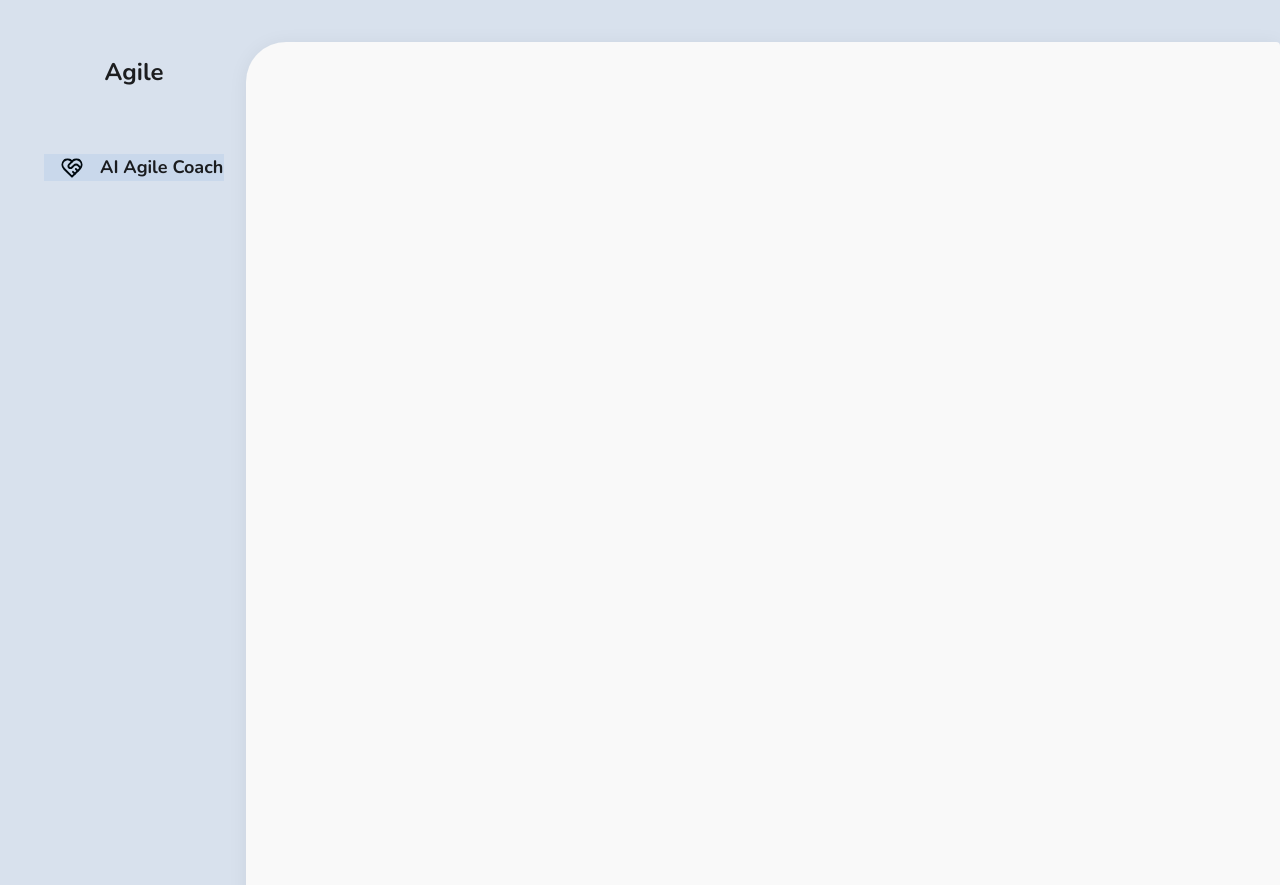
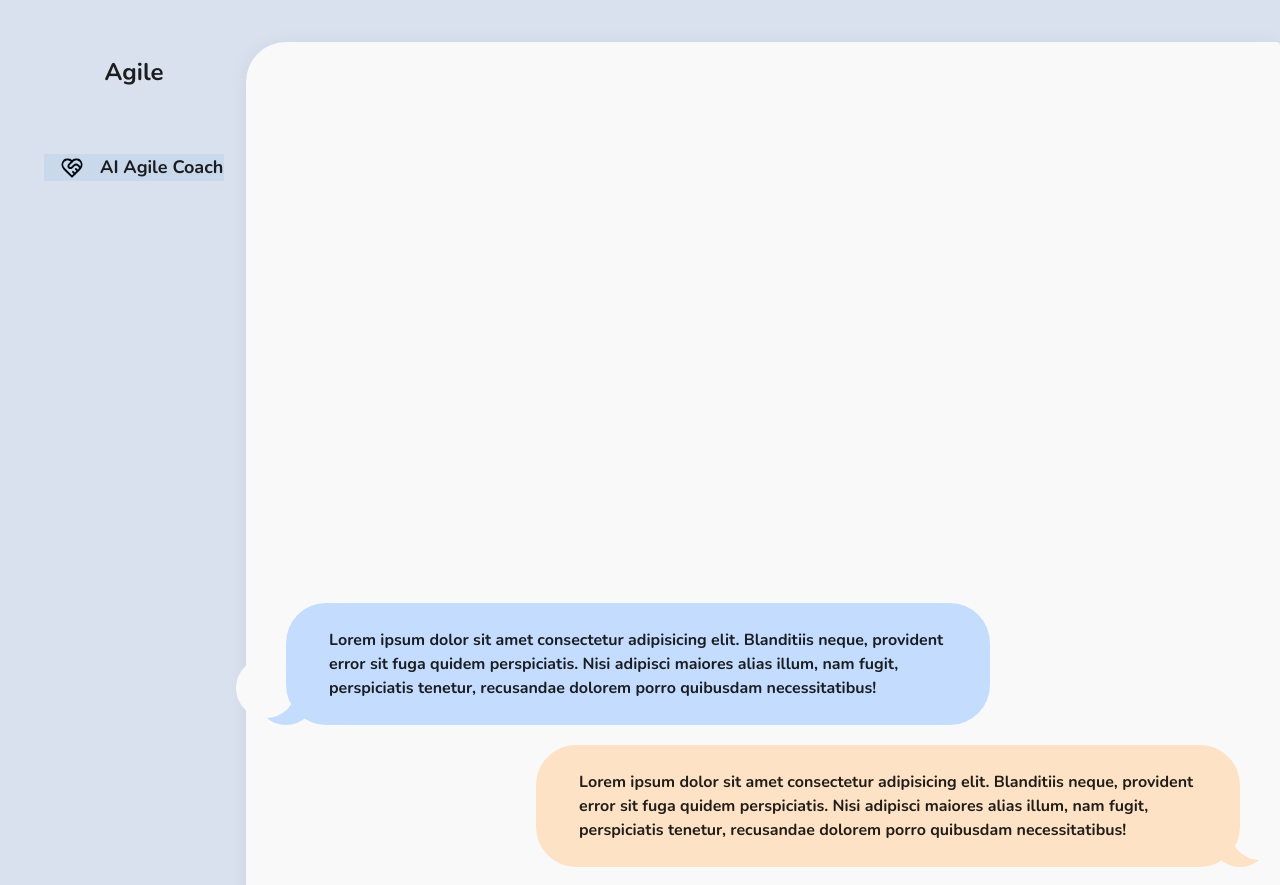
Before and after one commit to Vokoloven/saas-insiders-test-front, a React (Vite) app: page /chat in a window 1280 px wide. Shown: the top 885 px of the page. Built offline with nearby package versions, Linux system fonts and the light colour scheme.

Commit message:
chore: added style for sys msg and user

```diff
--- a/src/components/form/Form.jsx
+++ b/src/components/form/Form.jsx
@@ -4,6 +4,7 @@ import { Input } from './Input';
 
 export const Form = () => {
   return (
+    <Box sx={{ display: 'flex', justifyContent: 'center' }}>
       <FormControl
         onSubmit={(e) => {
           e.preventDefault();
@@ -26,5 +27,6 @@ export const Form = () => {
           </IconButton>
         </Box>
       </FormControl>
+    </Box>
   );
 };
--- a/src/components/ui/BottomNavigation/BottomNavigation.jsx
+++ b/src/components/ui/BottomNavigation/BottomNavigation.jsx
@@ -1,7 +1,5 @@
 import { useEffect, useState } from 'react';
-import Box from '@mui/material/Box';
-import BottomNavigation from '@mui/material/BottomNavigation';
-import BottomNavigationAction from '@mui/material/BottomNavigationAction';
+import { Box, BottomNavigation, BottomNavigationAction } from '@mui/material/';
 import HomeIcon from '@mui/icons-material/Home';
 import { HeartHandShakeIcon } from '../../../assets/HeartHandShakeIcon';
 import { Link } from 'react-router-dom';
--- a/src/components/ui/ChatWrapper/ChatWrapper.jsx
+++ b/src/components/ui/ChatWrapper/ChatWrapper.jsx
@@ -34,10 +34,11 @@ export const ChatWrapper = ({ children }) => {
         <Container
           sx={{
             maxWidth: '1200px',
-            display: 'flex',
-            justifyContent: 'center',
+            // display: 'flex',
+            // justifyContent: 'center',
             px: '40px',
             pb: '40px',
+            zIndex: 1,
           }}
         >
           {children}
--- /dev/null
+++ b/src/components/ui/Message/Message.jsx
@@ -0,0 +1,90 @@
+import { Box } from '@mui/material/';
+
+export const Message = () => {
+  return (
+    <>
+      <Box sx={{ display: 'flex', justifyContent: 'flex-start' }}>
+        <Box
+          sx={{
+            position: 'relative',
+            py: '25px',
+            px: '43px',
+            bgcolor: 'background.msgUser',
+            borderRadius: '40px',
+            mb: '20px',
+            maxWidth: '704px',
+
+            '&::before': {
+              content: '""',
+              borderRadius: '100%',
+              position: 'absolute',
+              width: '60px',
+              height: '60px',
+              zIndex: -1,
+              backgroundColor: 'background.msgUser',
+              bottom: '0',
+              left: '-30px',
+            },
+            '&::after': {
+              content: '""',
+              borderRadius: '100%',
+              position: 'absolute',
+              width: '60px',
+              height: '60px',
+              zIndex: -1,
+              backgroundColor: 'background.paper',
+              bottom: '7px',
+              left: '-50px',
+            },
+          }}
+        >
+          Lorem ipsum dolor sit amet consectetur adipisicing elit. Blanditiis
+          neque, provident error sit fuga quidem perspiciatis. Nisi adipisci
+          maiores alias illum, nam fugit, perspiciatis tenetur, recusandae
+          dolorem porro quibusdam necessitatibus!
+        </Box>
+      </Box>
+      <Box sx={{ display: 'flex', justifyContent: 'flex-end' }}>
+        <Box
+          sx={{
+            position: 'relative',
+            py: '25px',
+            px: '43px',
+            bgcolor: 'background.msgAssist',
+            borderRadius: '40px',
+            mb: '20px',
+            maxWidth: '704px',
+
+            '&::before': {
+              content: '""',
+              borderRadius: '100%',
+              position: 'absolute',
+              width: '60px',
+              height: '60px',
+              zIndex: -1,
+              backgroundColor: 'background.msgAssist',
+              bottom: '0',
+              right: '-30px',
+            },
+            '&::after': {
+              content: '""',
+              borderRadius: '100%',
+              position: 'absolute',
+              width: '60px',
+              height: '60px',
+              zIndex: -1,
+              backgroundColor: 'background.paper',
+              bottom: '7px',
+              right: '-50px',
+            },
+          }}
+        >
+          Lorem ipsum dolor sit amet consectetur adipisicing elit. Blanditiis
+          neque, provident error sit fuga quidem perspiciatis. Nisi adipisci
+          maiores alias illum, nam fugit, perspiciatis tenetur, recusandae
+          dolorem porro quibusdam necessitatibus!
+        </Box>
+      </Box>
+    </>
+  );
+};
--- a/src/components/ui/index.js
+++ b/src/components/ui/index.js
@@ -1,3 +1,4 @@
 export * from './Sidebar/Sidebar';
 export * from './BottomNavigation/BottomNavigation';
 export * from './ChatWrapper/ChatWrapper';
+export * from './Message/Message';
--- a/src/pages/Chat/Chat.jsx
+++ b/src/pages/Chat/Chat.jsx
@@ -1,10 +1,15 @@
 import { Form } from '../../components/form';
 import { ChatWrapper } from '../../components/ui';
+import { Message } from '../../components/ui';
+import { Box } from '@mui/material/';
 
 export const Chat = () => {
   return (
     <ChatWrapper>
-      <Form />
+      <Box>
+        <Message />
+        <Form />
+      </Box>
     </ChatWrapper>
   );
 };
--- a/src/theme/getDesignTokens.js
+++ b/src/theme/getDesignTokens.js
@@ -12,6 +12,8 @@ export const getDesignTokens = () => ({
       default: '#D8E1ED',
       paper: '#F9F9F9',
       white: '#FFFFFF',
+      msgUser: '#C4DDFF',
+      msgAssist: '#FEE2C5',
     },
     border: {
       main: '#ACADAD',
```
Lines whose indentation alone changed are shown as unchanged.
